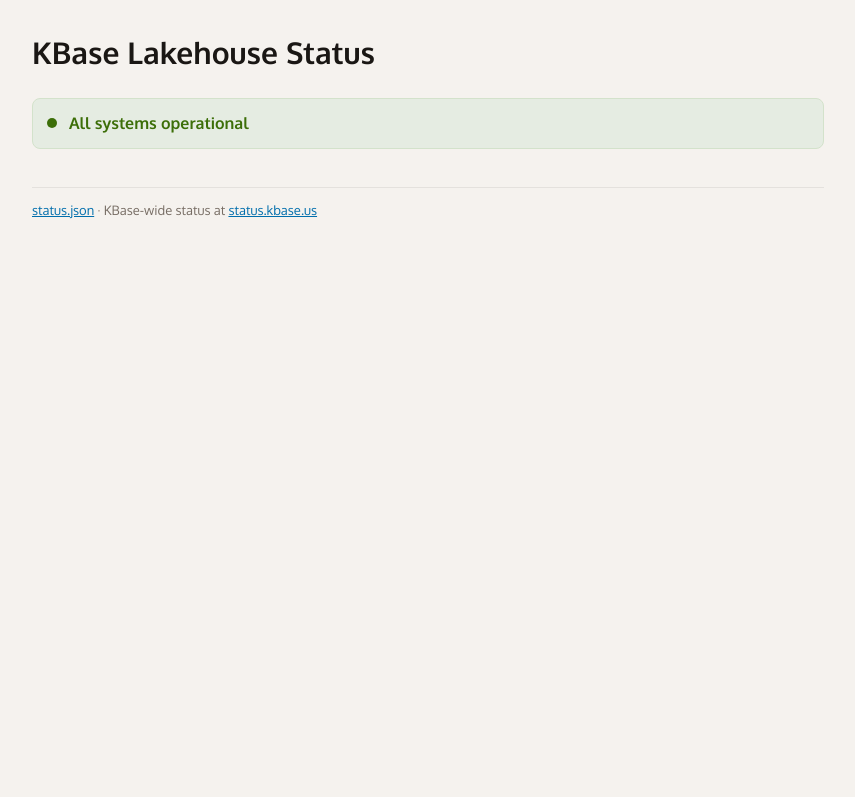
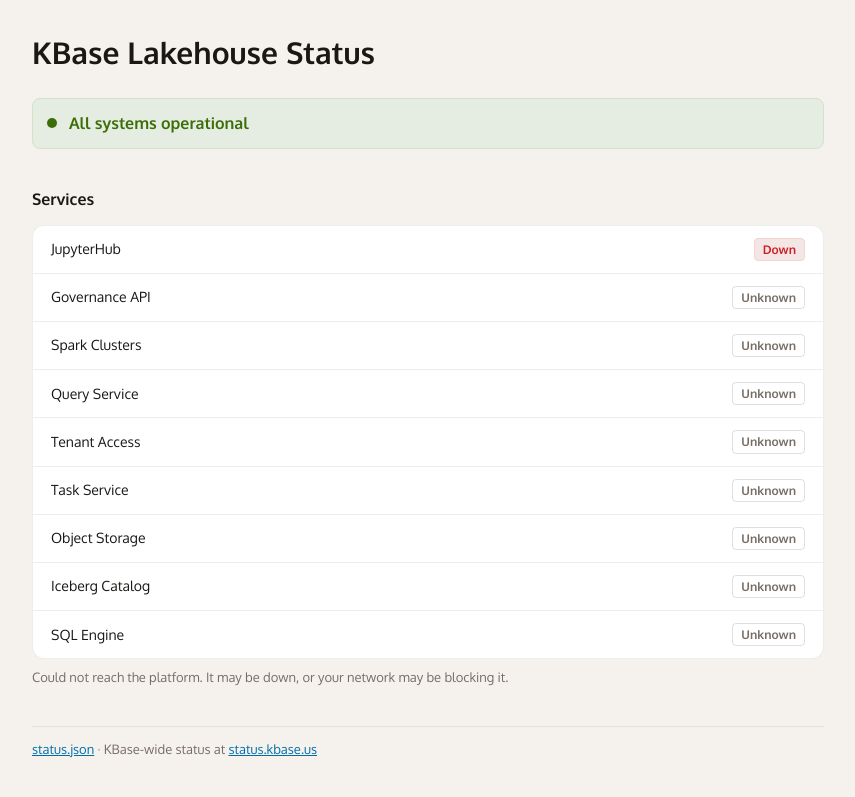
Before and after one commit to KBaseDataLakehouse/status, a Jekyll site: the page built from index.html, in a window 1280 px wide. Shown: the top 797 px of the page, without its empty margins (212-1067 px from the left). Built offline with Jekyll 4.4.1, drawn with Linux system fonts in a browser that asks for light colours; some of the changed lines change nothing that is shown.

Commit message:
Report the platform down instead of hiding the service list
Hiding the section on a failed fetch meant the page went quiet in the one
situation it exists for. Now the rows are rendered up front as Unknown
and the fetch fills them in; if it fails, JupyterHub is marked down --
it serves the endpoint, so an unreachable endpoint means an unreachable
Hub -- and the rest stay Unknown, since with the prober down nothing can
be said about them.

The note is hedged on purpose: from the browser, 'the platform is
unreachable' and 'you cannot reach the platform' are indistinguishable.

Rows also render without JavaScript, and any service the endpoint reports
that is missing from the configured list is appended rather than dropped.

```diff
--- a/_config.yml
+++ b/_config.yml
@@ -5,3 +5,25 @@
 # from the browser. Blank disables the service list entirely; the page still
 # renders announcements, which are static and survive a full outage.
 status_endpoint: "https://hub.berdl.kbase.us/hub/status"
+
+# Services expected to appear in that response.
+#
+# The page renders this list up front, so it has something to show before the
+# fetch lands, without JavaScript, and — most importantly — when the endpoint
+# cannot be reached at all. In that last case JupyterHub is marked down (it
+# serves the endpoint, so an unreachable endpoint means an unreachable Hub)
+# and the rest are left unknown, because with the prober down nothing can be
+# said about them either way.
+#
+# Names must match the endpoint's; anything it returns that is missing here is
+# appended, so this drifting out of date degrades rather than breaks.
+services:
+  - JupyterHub
+  - Governance API
+  - Spark Clusters
+  - Query Service
+  - Tenant Access
+  - Task Service
+  - Object Storage
+  - Iceberg Catalog
+  - SQL Engine
--- a/index.html
+++ b/index.html
@@ -43,10 +43,14 @@
 {% endif %}
 
 {% if site.status_endpoint and site.status_endpoint != '' %}
-<section id="services" hidden>
+<section id="services">
 <h2 class="services__title">Services</h2>
-<ul id="services-list" class="services"></ul>
-<p id="services-checked" class="window"></p>
+<ul id="services-list" class="services">
+{% for service in site.services %}
+<li class="service" data-name="{{ service }}"><span>{{ service }}</span><span class="chip chip--service-unknown">Unknown</span></li>
+{% endfor %}
+</ul>
+<p id="services-checked" class="window">Checking&hellip;</p>
 </section>
 {% endif %}
 
@@ -97,17 +101,50 @@
 })();
 {% if site.status_endpoint and site.status_endpoint != '' %}
 
-// Live per-service state, probed inside the cluster by JupyterHub. This is the
-// only part of the page that depends on the platform being up, so it is kept
-// strictly additive: if the fetch fails, the section stays hidden and the
-// announcements above -- which are static and survive a full outage -- are
-// still the page's answer.
+// Live per-service state, probed inside the cluster by JupyterHub.
+//
+// The rows are already on the page as "Unknown"; this fills them in. If the
+// endpoint cannot be reached, JupyterHub is marked down -- it serves the
+// endpoint, so an unreachable endpoint means an unreachable Hub -- and the
+// rest stay unknown, because with the prober down nothing can be said about
+// them. Going blank here would fail at the one job this page has.
 (function () {
-  var section = document.getElementById('services');
+  var LABELS = { ok: 'Operational', degraded: 'Degraded', down: 'Down' };
   var list = document.getElementById('services-list');
   var checked = document.getElementById('services-checked');
-  if (!section || !list) {
+  if (!list) {
     return;
+  }
+
+  function setState(row, state) {
+    var chip = row.querySelector('.chip');
+    if (!chip) {
+      return;
+    }
+    // An unrecognized state is shown verbatim in the neutral style rather than
+    // being coerced into "Operational".
+    chip.className = 'chip chip--service-' + (LABELS[state] ? state : 'unknown');
+    chip.textContent = LABELS[state] || state;
+  }
+
+  function rowFor(name) {
+    var existing = list.querySelector('[data-name="' + CSS.escape(name) + '"]');
+    if (existing) {
+      return existing;
+    }
+    // Reported but not in the configured list: append rather than drop it, so
+    // the list drifting out of date degrades instead of hiding a service.
+    var li = document.createElement('li');
+    li.className = 'service';
+    li.setAttribute('data-name', name);
+    var label = document.createElement('span');
+    label.textContent = name;
+    var chip = document.createElement('span');
+    chip.className = 'chip chip--service-unknown';
+    li.appendChild(label);
+    li.appendChild(chip);
+    list.appendChild(li);
+    return li;
   }
 
   fetch({{ site.status_endpoint | jsonify }}, { cache: 'no-store' })
@@ -120,32 +157,32 @@
     .then(function (data) {
       var services = (data && data.services) || [];
       if (!services.length) {
-        return;
+        throw new Error('empty response');
       }
+      var reported = {};
       services.forEach(function (service) {
-        var li = document.createElement('li');
-        li.className = 'service';
-        var name = document.createElement('span');
-        name.textContent = service.name;
-        var chip = document.createElement('span');
-        // Anything unrecognized is shown verbatim in the neutral style rather
-        // than being silently coerced into "ok".
-        var known = { ok: 'Operational', degraded: 'Degraded', down: 'Down' };
-        chip.className = 'chip chip--service-' + (known[service.state] ? service.state : 'unknown');
-        chip.textContent = known[service.state] || service.state;
-        li.appendChild(name);
-        li.appendChild(chip);
-        list.appendChild(li);
+        reported[service.name] = true;
+        setState(rowFor(service.name), service.state);
       });
-      if (checked && data.checked_at) {
-        checked.textContent = 'Checked ' + new Date(data.checked_at).toUTCString();
+      // Anything configured here but absent from the response stays unknown --
+      // the prober did not speak to it, so neither will we.
+      if (checked) {
+        checked.textContent = data.checked_at
+          ? 'Checked ' + new Date(data.checked_at).toUTCString()
+          : '';
       }
-      section.hidden = false;
     })
     .catch(function () {
-      // Unreachable is expected when the platform is down -- exactly when this
-      // page matters most. Say nothing rather than claim anything.
-      section.hidden = true;
+      var hub = list.querySelector('[data-name="JupyterHub"]');
+      if (hub) {
+        setState(hub, 'down');
+      }
+      if (checked) {
+        // Deliberately hedged: from here, "the platform is unreachable" and
+        // "you cannot reach the platform" look identical.
+        checked.textContent =
+          'Could not reach the platform. It may be down, or your network may be blocking it.';
+      }
     });
 })();
 {% endif %}
```
